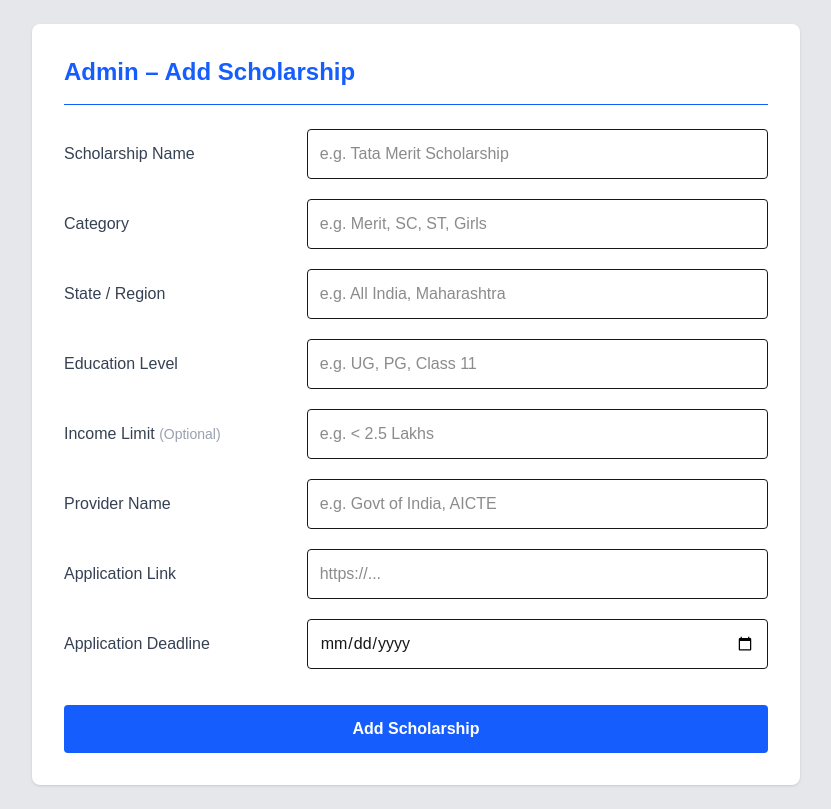
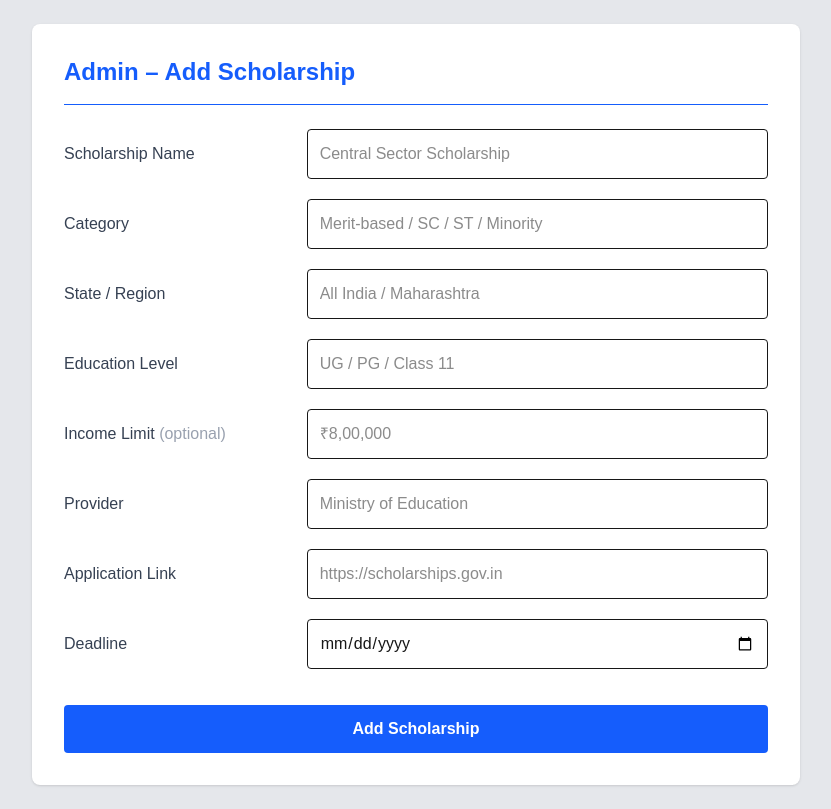
Before and after one commit to DEBOJEETDAS36/find-scholarships, a Next.js app: page /admin in a window 1280 px wide. Shown: the whole page, without its empty margins (224-1055 px from the left). Built offline with nearby package versions, Linux system fonts and the light colour scheme.

Commit message:
Auth work going on in firebase

```diff
--- a/app/admin/page.tsx
+++ b/app/admin/page.tsx
@@ -32,13 +32,25 @@ export default function AdminPage() {
 
     try {
       await addDoc(collection(db, "scholarships"), {
-        ...form,
+        name: form.name,
+        category: form.category,
+        state: form.state,
+        education: form.education,
+        incomeLimit: form.incomeLimit,
+        provider: form.provider,
+        link: form.link,
+
+        // Firestore timestamps
         deadline: Timestamp.fromDate(new Date(form.deadline)),
         createdAt: Timestamp.now(),
+        lastVerified: Timestamp.now(),
+
+        // Metadata
         source: "Admin",
       });
 
       setSuccess("Scholarship added successfully ✅");
+
       setForm({
         name: "",
         category: "",
@@ -51,16 +63,19 @@ export default function AdminPage() {
       });
     } catch (error) {
       console.error(error);
-      alert("Error adding scholarship");
+      alert("❌ Error adding scholarship");
     }
 
     setLoading(false);
   }
 
-  // Reusable wrapper for styling consistency
-  const inputGroupClass = "flex flex-col md:flex-row md:items-center gap-2";
-  const labelClass = "md:w-1/3 font-medium text-gray-700";
-  const inputClass = "flex-1 p-3 border rounded focus:outline-none focus:ring-2 focus:ring-blue-500";
+  // Styling helpers
+  const inputGroup =
+    "flex flex-col md:flex-row md:items-center gap-2";
+  const label =
+    "md:w-1/3 font-medium text-gray-700";
+  const input =
+    "flex-1 p-3 border rounded focus:outline-none focus:ring-2 focus:ring-blue-500";
 
   return (
     <main className="min-h-screen bg-gray-200 p-6">
@@ -76,145 +91,120 @@ export default function AdminPage() {
         )}
 
         <form onSubmit={handleSubmit} className="space-y-5">
-
           {/* Name */}
-          <div className={inputGroupClass}>
-            <label htmlFor="name" className={labelClass}>
-              Scholarship Name
-            </label>
+          <div className={inputGroup}>
+            <label className={label}>Scholarship Name</label>
             <input
-              id="name"
               name="name"
-              placeholder="e.g. Tata Merit Scholarship"
               value={form.name}
               onChange={handleChange}
               required
-              className={inputClass}
+              className={input}
+              placeholder="Central Sector Scholarship"
             />
           </div>
 
           {/* Category */}
-          <div className={inputGroupClass}>
-            <label htmlFor="category" className={labelClass}>
-              Category
-            </label>
+          <div className={inputGroup}>
+            <label className={label}>Category</label>
             <input
-              id="category"
               name="category"
-              placeholder="e.g. Merit, SC, ST, Girls"
               value={form.category}
               onChange={handleChange}
               required
-              className={inputClass}
+              className={input}
+              placeholder="Merit-based / SC / ST / Minority"
             />
           </div>
 
           {/* State */}
-          <div className={inputGroupClass}>
-            <label htmlFor="state" className={labelClass}>
-              State / Region
-            </label>
+          <div className={inputGroup}>
+            <label className={label}>State / Region</label>
             <input
-              id="state"
               name="state"
-              placeholder="e.g. All India, Maharashtra"
               value={form.state}
               onChange={handleChange}
               required
-              className={inputClass}
+              className={input}
+              placeholder="All India / Maharashtra"
             />
           </div>
 
           {/* Education */}
-          <div className={inputGroupClass}>
-            <label htmlFor="education" className={labelClass}>
-              Education Level
-            </label>
+          <div className={inputGroup}>
+            <label className={label}>Education Level</label>
             <input
-              id="education"
               name="education"
-              placeholder="e.g. UG, PG, Class 11"
               value={form.education}
               onChange={handleChange}
               required
-              className={inputClass}
+              className={input}
+              placeholder="UG / PG / Class 11"
             />
           </div>
 
           {/* Income Limit */}
-          <div className={inputGroupClass}>
-            <label htmlFor="incomeLimit" className={labelClass}>
-              Income Limit <span className="text-gray-400 text-sm font-normal">(Optional)</span>
+          <div className={inputGroup}>
+            <label className={label}>
+              Income Limit <span className="text-gray-400">(optional)</span>
             </label>
             <input
-              id="incomeLimit"
               name="incomeLimit"
-              placeholder="e.g. < 2.5 Lakhs"
               value={form.incomeLimit}
               onChange={handleChange}
-              className={inputClass}
+              className={input}
+              placeholder="₹8,00,000"
             />
           </div>
 
           {/* Provider */}
-          <div className={inputGroupClass}>
-            <label htmlFor="provider" className={labelClass}>
-              Provider Name
-            </label>
+          <div className={inputGroup}>
+            <label className={label}>Provider</label>
             <input
-              id="provider"
               name="provider"
-              placeholder="e.g. Govt of India, AICTE"
               value={form.provider}
               onChange={handleChange}
               required
-              className={inputClass}
+              className={input}
+              placeholder="Ministry of Education"
             />
           </div>
 
           {/* Link */}
-          <div className={inputGroupClass}>
-            <label htmlFor="link" className={labelClass}>
-              Application Link
-            </label>
+          <div className={inputGroup}>
+            <label className={label}>Application Link</label>
             <input
-              id="link"
               name="link"
               type="url"
-              placeholder="https://..."
               value={form.link}
               onChange={handleChange}
               required
-              className={inputClass}
+              className={input}
+              placeholder="https://scholarships.gov.in"
             />
           </div>
 
           {/* Deadline */}
-          <div className={inputGroupClass}>
-            <label htmlFor="deadline" className={labelClass}>
-              Application Deadline
-            </label>
+          <div className={inputGroup}>
+            <label className={label}>Deadline</label>
             <input
-              id="deadline"
+              name="deadline"
               type="date"
-              name="deadline"
               value={form.deadline}
               onChange={handleChange}
               required
-              className={inputClass}
+              className={input}
             />
           </div>
 
-          {/* Submit Button */}
-          <div className="pt-4">
+          {/* Submit */}
           <button
             type="submit"
             disabled={loading}
-              className="w-full bg-blue-600 text-white font-bold py-3 rounded hover:bg-blue-700 transition disabled:bg-blue-300"
+            className="w-full mt-4 bg-blue-600 text-white py-3 rounded font-bold hover:bg-blue-700 transition disabled:bg-blue-300"
           >
             {loading ? "Adding..." : "Add Scholarship"}
           </button>
-          </div>
         </form>
       </div>
     </main>
--- a/lib/firebase.ts
+++ b/lib/firebase.ts
@@ -1,5 +1,6 @@
 import { initializeApp } from "firebase/app";
 import { getFirestore } from "firebase/firestore";
+import { getAuth } from "firebase/auth";
 
 const firebaseConfig = {
   apiKey: "YOUR_API_KEY",
@@ -12,3 +13,4 @@ const firebaseConfig = {
 
 const app = initializeApp(firebaseConfig);
 export const db = getFirestore(app);
+export const auth = getAuth(app);
```
Lines whose indentation alone changed are shown as unchanged.
